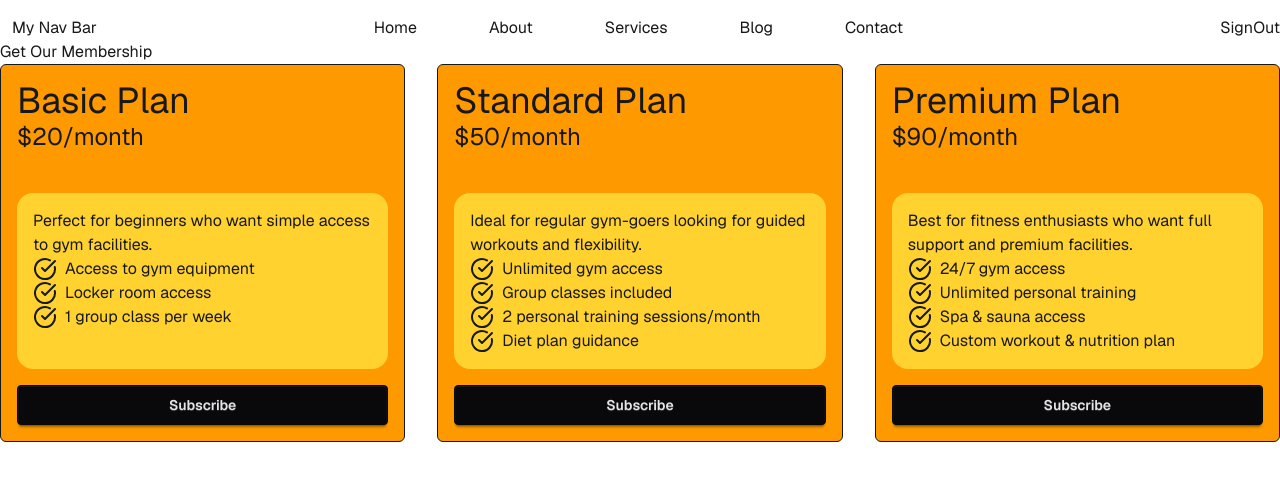
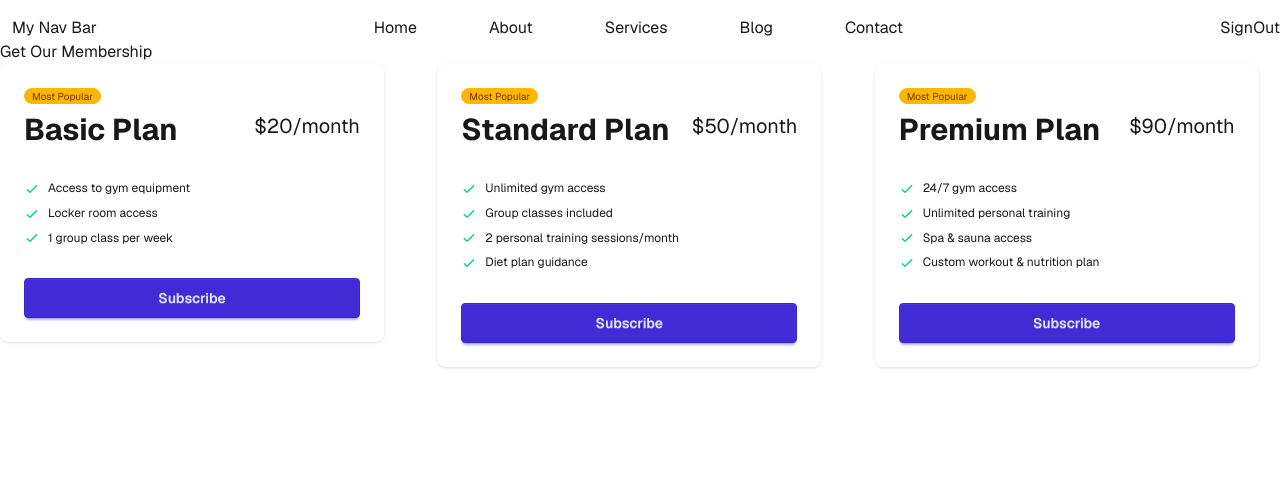
Before and after one commit to Sakibur59/explore-tailwind-daisyui-in-react, a React (Vite) app: page / in a window 1280 px wide. Shown: the top 480 px of the page. Built offline with nearby package versions, Linux system fonts and the light colour scheme.

Commit message:
converting pricing card to daisy pricing card

```diff
--- /dev/null
+++ b/src/Components/DaisyPricingCard/DaisyPricingCard.jsx
@@ -0,0 +1,46 @@
+import React from "react";
+
+const DaisyPricingCard = ({ pricing }) => {
+    const {name,price,features} = pricing
+  return (
+    <div>
+      <div className="card w-96 bg-base-100 shadow-sm">
+        <div className="card-body">
+          <span className="badge badge-xs badge-warning">Most Popular</span>
+          <div className="flex justify-between">
+            <h2 className="text-3xl font-bold">{name}</h2>
+            <span className="text-xl">{price}</span>
+
+          </div>
+          <ul className="mt-6 flex flex-col gap-2 text-xs">
+            {
+                features.map(feature => <li>
+              <svg
+                xmlns="http://www.w3.org/2000/svg"
+                className="size-4 me-2 inline-block text-success"
+                fill="none"
+                viewBox="0 0 24 24"
+                stroke="currentColor"
+              >
+                <path
+                  strokeLinecap="round"
+                  strokeLinejoin="round"
+                  strokeWidth="2"
+                  d="M5 13l4 4L19 7"
+                />
+              </svg>
+              <span>{feature}</span>
+            </li>)
+            }
+
+          </ul>
+          <div className="mt-6">
+            <button className="btn btn-primary btn-block">Subscribe</button>
+          </div>
+        </div>
+      </div>
+    </div>
+  );
+};
+
+export default DaisyPricingCard;
--- a/src/Components/PricingOption/PricingOption.jsx
+++ b/src/Components/PricingOption/PricingOption.jsx
@@ -1,5 +1,6 @@
 import React, { use } from 'react';
 import PricingCard from '../PricingCard/PricingCard';
+import DaisyPricingCard from '../DaisyPricingCard/DaisyPricingCard';
 
 const PricingOption = ({pricingPromise}) => {
     const pricingData = use(pricingPromise);
@@ -9,10 +10,12 @@
             <h2>Get Our Membership</h2>
             <div  className='grid md:grid-cols-2 lg:grid-cols-3 gap-8'>
 
+            {/* {
+                pricingData.map(pricing => <PricingCard key={pricing.id} pricing={pricing}></PricingCard>)
+            } */}
             {
-                pricingData.map(pricing => <PricingCard key={pricing.id} pricing={pricing}></PricingCard>)
+                pricingData.map(pricing => <DaisyPricingCard key={pricing.id} pricing={pricing}></DaisyPricingCard>)
             }
-
             </div>
         </div>
     );
```
